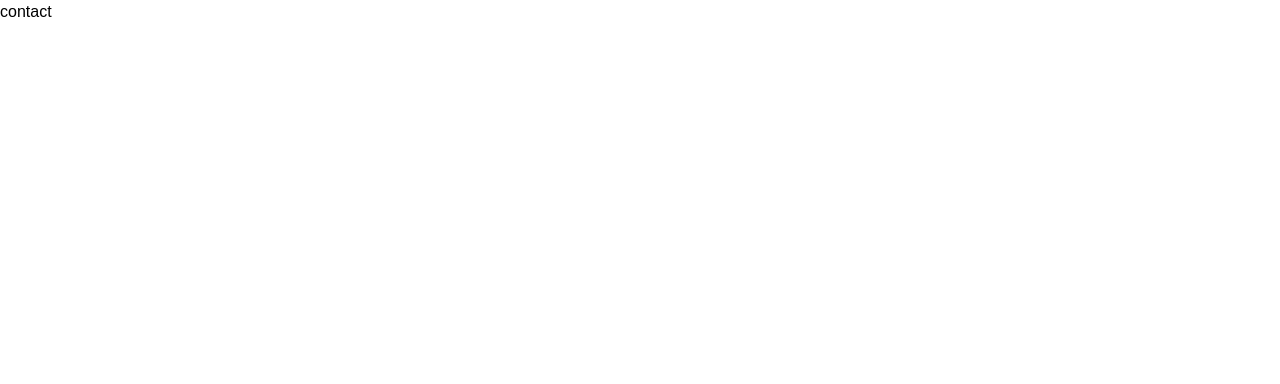
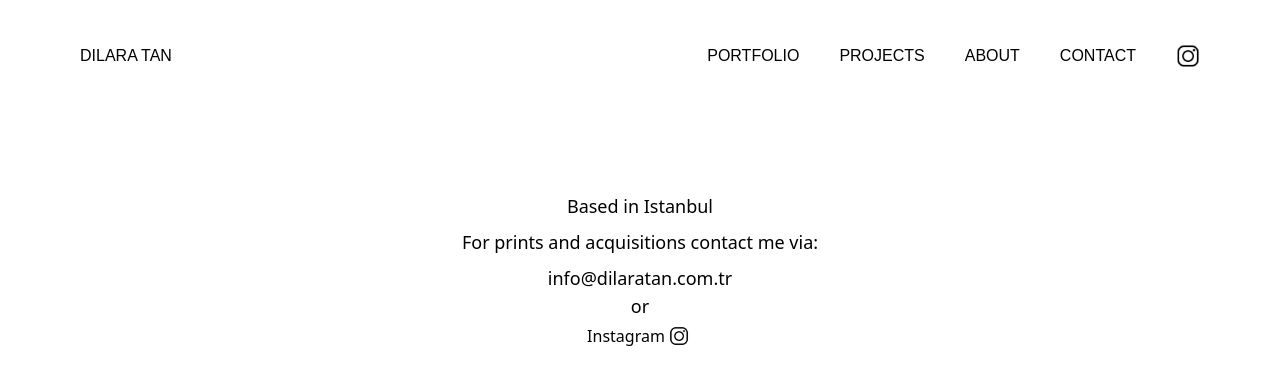
Before and after one commit to eyupbaytur/dilaratan-portfolio, a Next.js app: page /contact in a window 1280 px wide. Shown: the top 384 px of the page. Built offline with nearby package versions, Linux system fonts and the light colour scheme.

Commit message:
added adress section for contact page

```diff
--- /dev/null
+++ b/src/components/adress.tsx
@@ -0,0 +1,20 @@
+import React from "react"
+import Link from "next/link"
+import Image from "next/image"
+
+export default function Adress() {
+  return (
+    <div className="text-center flex justify-center py-20 md:py-20">
+        <ul className="font-sans">
+          <h2 className="mb-2 text-lg">Based in Istanbul</h2>
+          <p className="mb-2 text-lg">For prints and acquisitions contact me via:</p>
+          <a className="mb-1 text-lg" href="mailto:info@dilaratan.com.tr">info@dilaratan.com.tr</a>
+          <p className="mb-1 text-lg">or</p>
+          <Link className='flex justify-center justify-items-center' target="_blank" href='https://www.instagram.com/dilaratan0/'>
+                <p className="">Instagram</p>
+                <li className='px-1 py-0.5'><Image src="/assets/instagram-logo.png" alt="" height={20} width={20}/></li>
+          </Link>
+        </ul>
+    </div>
+  )
+};
--- a/src/components/navbar.tsx
+++ b/src/components/navbar.tsx
@@ -5,7 +5,7 @@ import { AiOutlineClose, AiOutlineMenu } from 'react-icons/ai';
 
 export default function Navbar() {
     return (
-        <div className='sticky w-full h-20 z-[100] text-base font-oswaldfont px-10 md:px-20'>
+        <div className='sticky w-full h-20 z-[100] text-base font-oswaldfont px-10 md:px-20 py-10 md:py-14'>
             <div className='flex justify-between items-center w-full h-full'>
                 <Link href='/#Home'>
                     <ul className=' text-base uppercase '>DILARA TAN</ul>
--- a/src/pages/contact.tsx
+++ b/src/pages/contact.tsx
@@ -1,10 +1,13 @@
+import Navbar from "@/components/navbar"
+import Adress from "@/components/adress"
 import React from "react"
 
 export default function Contact() {
   return (
     <div>
       <div>
-        contact
+        <div><Navbar/></div>
+        <div><Adress/></div>
       </div>
     </div>
   )
```
